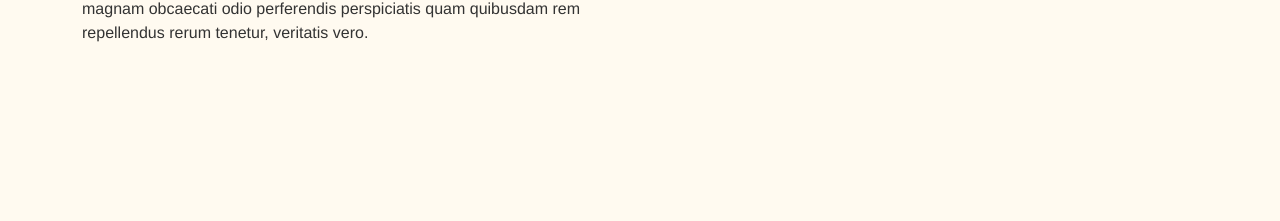
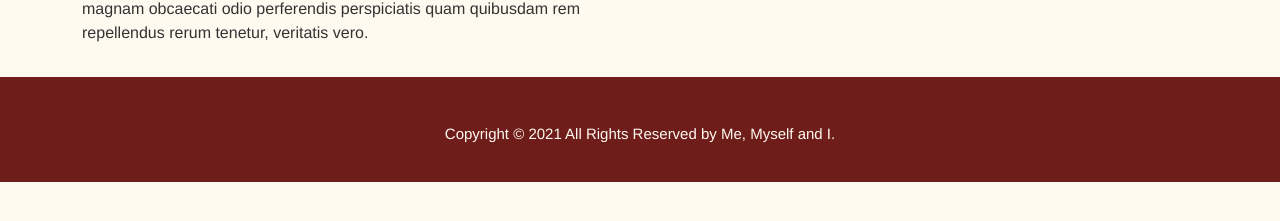
Before and after one commit to Rasber23/operation-ux, a Vue app: page / in a window 1280 px wide. Shown: the part 483-704 px from the top of the page. Built offline with nearby package versions, Linux system fonts and the light colour scheme.

Commit message:
<fix> Footer

```diff
--- a/src/App.vue
+++ b/src/App.vue
@@ -7,17 +7,19 @@
         <component :is="Component" :test='transitionName' />
       </transition>
     </router-view>
+    <Footer></Footer>
   </div>
 </template>
 
 <script>
 import Header from "@/components/Header"
-//import Footer from "@/components/Footer"
+import Footer from "@/components/Footer"
 
 export default {
   name: "App",
   components: {
     Header,
+    Footer
   }, data() {
 
     return {
```
